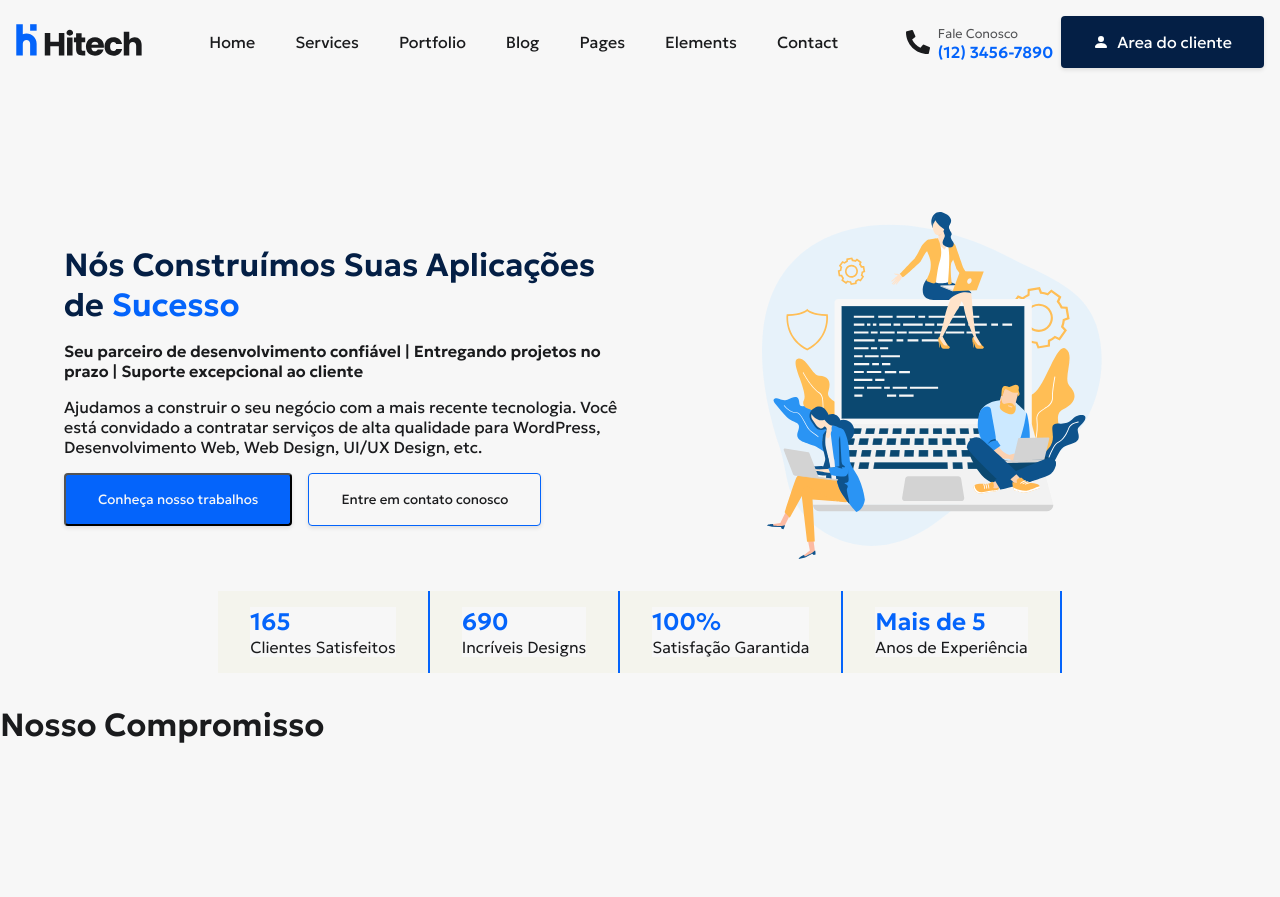
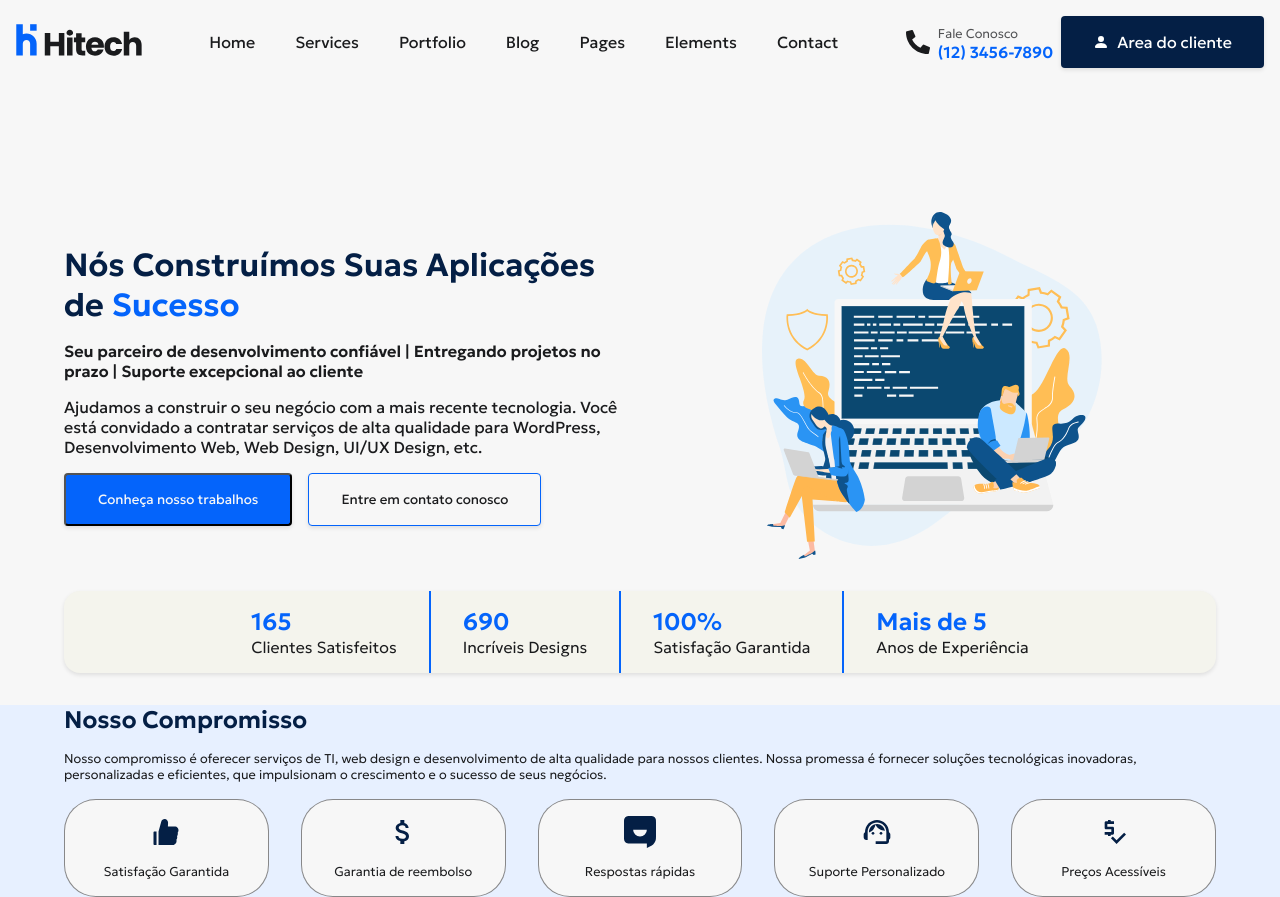
Before and after one commit to baldezg/it-services-landing-page, a React (Vite) app: page / in a window 1280 px wide. Before the commit the page ends 800 px from the top, so only its background shows below. Built offline with nearby package versions, Linux system fonts and the light colour scheme.

Commit message:
Create OurPromise section

```diff
--- a/src/App.css
+++ b/src/App.css
@@ -20,12 +20,14 @@
   --primary-color: #0464FB;
   --secondary-color: #0721E3;
   --tertiary-color: #041F45;
+  --light-green: #35FEE6;
   --brand-gradient: linear-gradient(90deg, #0721E3 0%, #0464FB 100%);
   --black: #1A1B1D;
   --grey-75: #1A1B1DBF;
   --grey-50: #1A1B1D80;
   --grey-25: #1A1B1D40;
 
+
   /* effects */
   --box-shadow: 0px 2px 4px rgba(0, 0, 0, 0.1);
 
--- a/src/components/CompanyStatistics/CompanyStatistics.css
+++ b/src/components/CompanyStatistics/CompanyStatistics.css
@@ -1,7 +1,16 @@
 .container{
     display: flex;
     justify-content: center;
-    margin: 2rem;
+    margin: 2rem 4rem;
+    box-shadow: var(--box-shadow);
+    background-color:var(--box-bg);
+    border-radius: 16px;
+
+    /* position: absolute;
+    top: 50%;
+    left: 50%;
+    transform: translate(-50%, -50%);
+    box-shadow: var(--box-shadow); */
 }
 
 .container > div{
@@ -10,12 +19,45 @@
     padding: 1rem 2rem;
 }
 
+.container > div:last-child{
+    border-right: none;
+}
+
 .container > div > p:first-child{
     color: var(--primary-color);
     font-size: 1.5rem;
     font-weight: bold;
+    background-color: inherit;
 }
 
 .container > div > p:last-child{
     font-weight: lighter;
+    background-color: inherit;
 }
+
+
+/*  */
+/* .container-top{
+    height: 50%;
+    background-color: var(--bg);
+    padding-top: 8rem;
+}
+
+.container-background {
+    display: flex;
+    flex-direction: column;
+  }
+
+  .container-bottom {
+    height: 50%;
+    background-color: var(--bg-blue);
+    padding-bottom: 8rem;
+  }
+
+  .container-middle {
+    display: flex;
+    align-items: center;
+    justify-content: center;
+    position: relative;
+
+  } */
--- a/src/components/OurPromise/OurPromise.css
+++ b/src/components/OurPromise/OurPromise.css
@@ -0,0 +1,44 @@
+.our-promise{
+    background-color: var(--bg-blue);
+    padding: 0 4rem;
+    display: flex;
+    flex-direction: column;
+    gap: 1rem;
+
+}
+
+.our-promise h2,
+.our-promise p{
+    background-color: inherit;
+}
+.our-promise h2{
+    color: var(--tertiary-color);
+}
+.our-promise p{
+    font-weight: lighter;
+    font-size: .8rem;
+}
+.promise-container{
+    background-color: inherit;
+    display: flex;
+    justify-content: space-between;
+    gap: 2rem;
+}
+.promise-card{
+    display: flex;
+    flex-direction: column;
+    align-items: center;
+    gap: 1rem;
+    border: 1px solid var(--grey-50);
+    border-radius: 32px;
+    padding: 1rem;
+    flex-basis: calc(33.33% - 20px);
+}
+.promise-icon{
+    font-size: 2rem;
+    fill: var(--tertiary-color);
+}
+.promise-card h3{
+    font-size: .8rem;
+    font-weight: lighter;
+}
--- a/src/components/OurPromise/OurPromise.jsx
+++ b/src/components/OurPromise/OurPromise.jsx
@@ -1,8 +1,36 @@
 import './OurPromise.css';
+import  { AiFillLike } from 'react-icons/ai';
+import { MdOutlineAttachMoney, MdSupportAgent, MdPriceCheck } from 'react-icons/md';
+import { SiAnswer } from 'react-icons/si';
 
 export const OurPromise = () => {
     return (
-        <h1>Nosso Compromisso</h1>
+        <div className='our-promise'>
+        <h2>Nosso Compromisso</h2>
+        <p>Nosso compromisso é oferecer serviços de TI, web design e desenvolvimento de alta qualidade para nossos clientes. Nossa promessa é fornecer soluções tecnológicas inovadoras, personalizadas e eficientes, que impulsionam o crescimento e o sucesso de seus negócios.</p>
+        <div className='promise-container'>
+            <div className='promise-card'>
+                <AiFillLike className='promise-icon'/>
+                <h3>Satisfação Garantida</h3>
+            </div>
+            <div className='promise-card'>
+                <MdOutlineAttachMoney className='promise-icon'/>
+                <h3>Garantia de reembolso</h3>
+            </div>
+            <div className='promise-card'>
+                <SiAnswer className='promise-icon'/>
+                <h3>Respostas rápidas</h3>
+            </div>
+            <div className='promise-card'>
+                <MdSupportAgent className='promise-icon'/>
+                <h3>Suporte Personalizado</h3>
+            </div>
+            <div className='promise-card'>
+                <MdPriceCheck className='promise-icon'/>
+                <h3>Preços Acessíveis</h3>
+            </div>
+        </div>
+        </div>
 
     )
 }
```
Also changed, not shown: src/components/CompanyStatistics/CompanyStatistics.jsx (+7 -0 lines).
